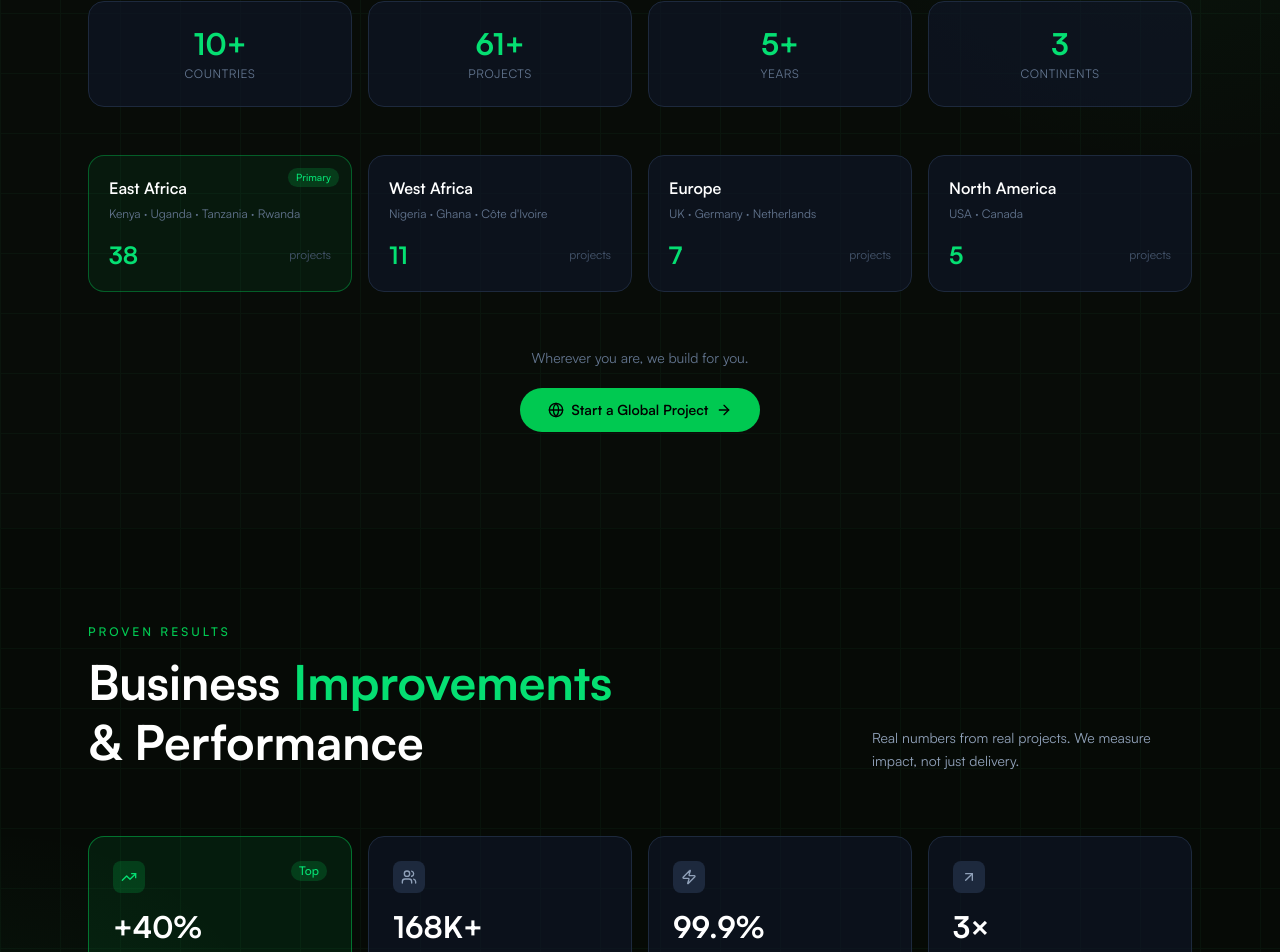
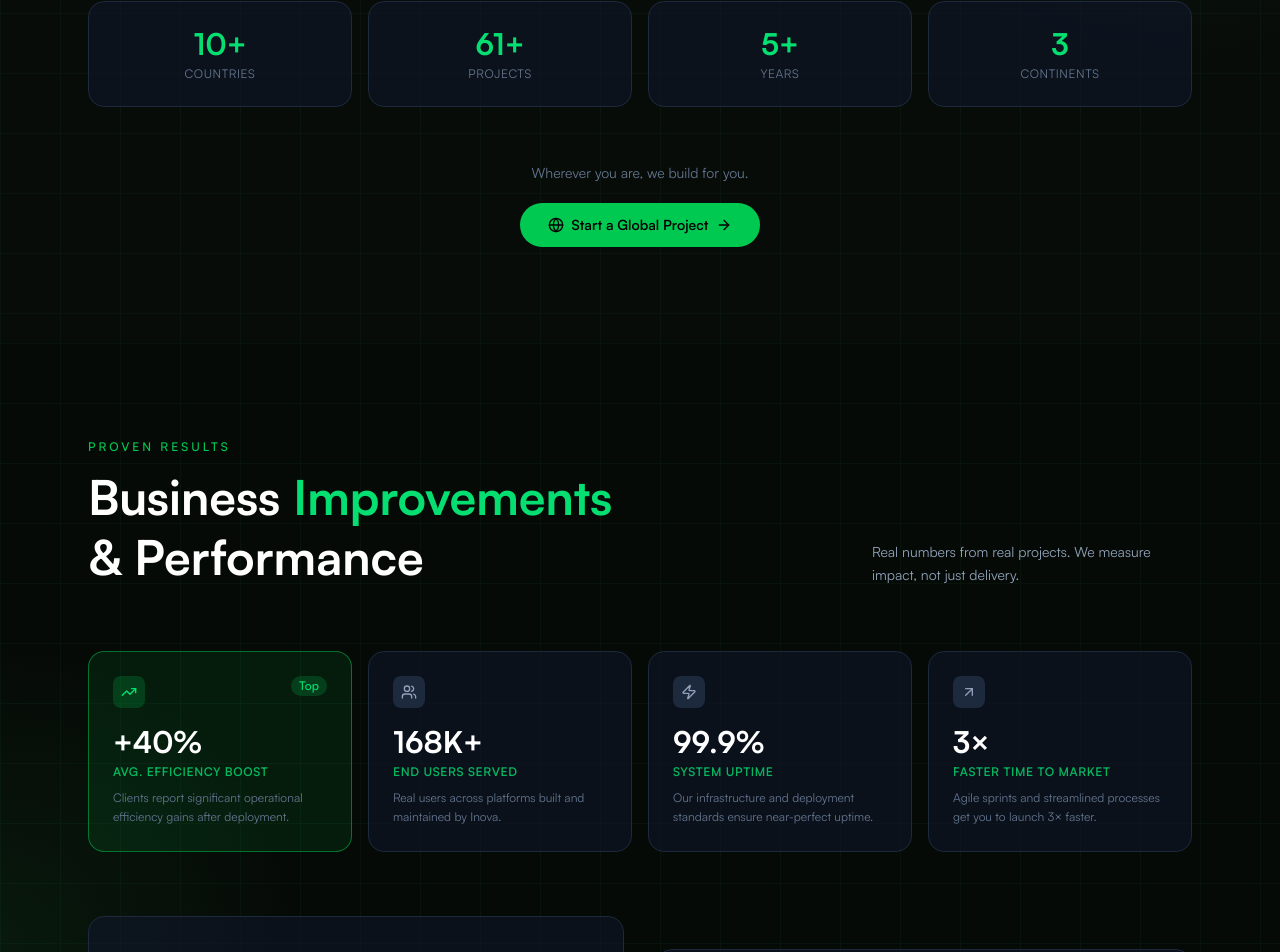
Before and after one commit to Brian-Rotich20/inovasoftwares, a Next.js app: page / in a window 1280 px wide. Shown: the part 2115-3067 px from the top of the page. Built offline with nearby package versions, Linux system fonts and the light colour scheme.

Commit message:
fix: removed global cards

```diff
--- a/app/components/GlobalSection.tsx
+++ b/app/components/GlobalSection.tsx
@@ -5,12 +5,7 @@ import { motion } from 'motion/react';
 import { Globe, MapPin, ArrowRight } from 'lucide-react';
 import Link from 'next/link';
 
-const regions = [
-  { name: 'East Africa', countries: 'Kenya · Uganda · Tanzania · Rwanda', projects: 38, primary: true },
-  { name: 'West Africa', countries: 'Nigeria · Ghana · Côte d\'Ivoire', projects: 11, primary: false },
-  { name: 'Europe', countries: 'UK · Germany · Netherlands', projects: 7, primary: false },
-  { name: 'North America', countries: 'USA · Canada', projects: 5, primary: false },
-];
+
 
 const dots = [
   // East Africa cluster (primary)
@@ -253,34 +248,7 @@ export default function GlobalSection() {
           ))}
         </div>
 
-        {/* Region cards */}
-        <div className="grid sm:grid-cols-2 lg:grid-cols-4 gap-4">
-          {regions.map((r, i) => (
-            <motion.div
-              key={i}
-              initial={{ opacity: 0, y: 20 }}
-              whileInView={{ opacity: 1, y: 0 }}
-              transition={{ duration: 0.5, delay: i * 0.08 }}
-              viewport={{ once: true }}
-              className={`group rounded-2xl border p-5 transition-all duration-300 hover:-translate-y-1 overflow-hidden relative
-                ${r.primary
-                  ? 'border-green-500/40 bg-green-500/[0.07] hover:border-green-400/60'
-                  : 'border-slate-800 bg-slate-900/60 hover:border-slate-700'
-                }`}
-            >
-              {r.primary && (
-                <span className="absolute top-3 right-3 text-[10px] bg-green-500/20 text-green-400 px-2 py-0.5 rounded-full font-medium">Primary</span>
-              )}
-              <p className="font-semibold text-white mb-1">{r.name}</p>
-              <p className="text-xs text-slate-500 mb-4 leading-relaxed">{r.countries}</p>
-              <div className="flex items-center justify-between">
-                <span className="text-2xl font-bold text-green-400">{r.projects}</span>
-                <span className="text-xs text-slate-600">projects</span>
-              </div>
-              <div className="absolute bottom-0 left-0 h-[2px] w-0 group-hover:w-full transition-all duration-500 bg-green-500/50" />
-            </motion.div>
-          ))}
-        </div>
+
 
         {/* Bottom CTA */}
         <motion.div
```
